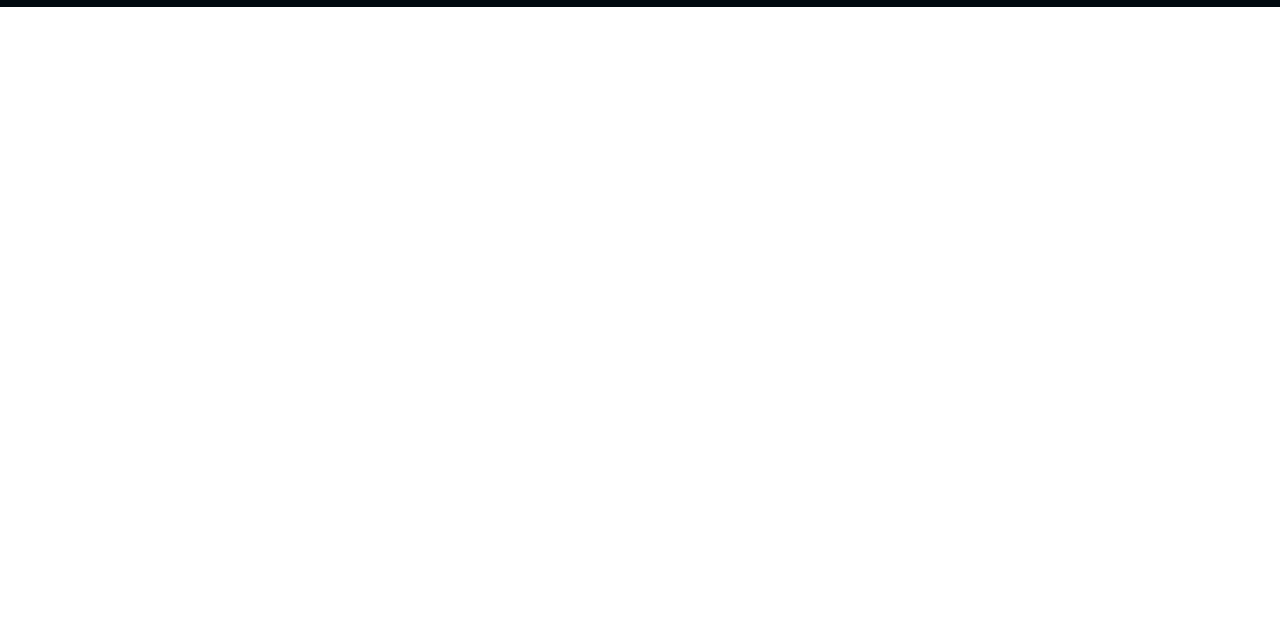
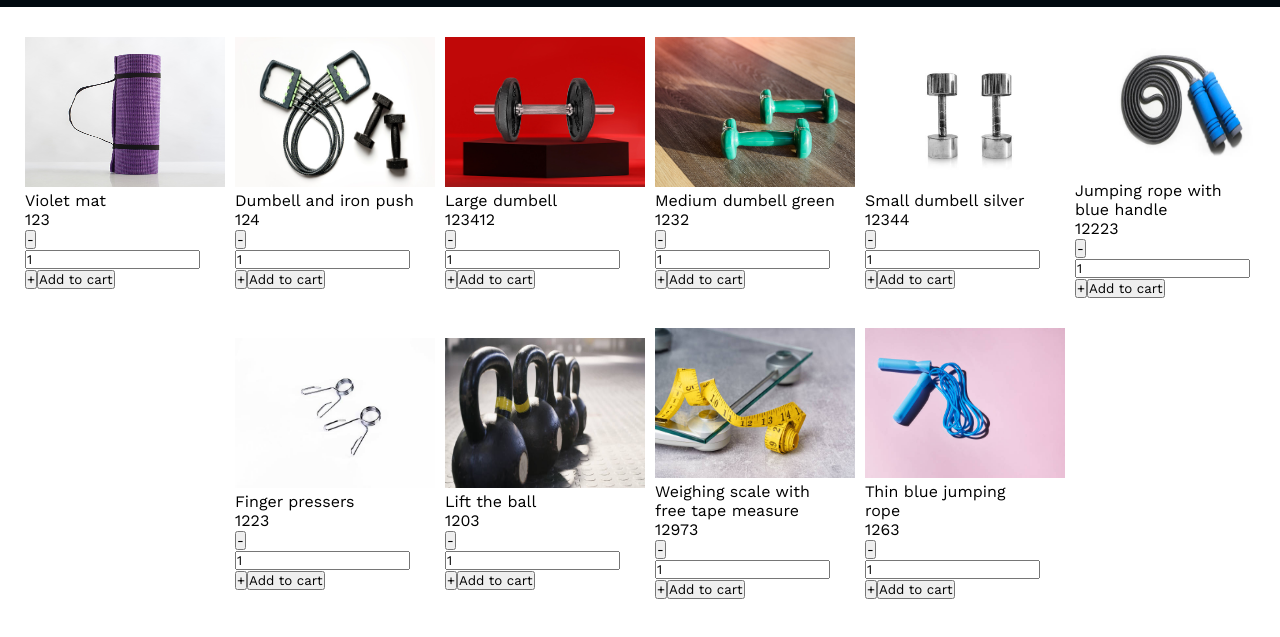
Before and after one commit to iCodeIX/shop, a plain HTML site: page index.html in a window 1280 px wide. Shown: the part 43-680 px from the top of the page. Drawn offline with nearby package versions, Linux system fonts and the light colour scheme.

Commit message:
structure of products list done with options

```diff
--- a/css/style.css
+++ b/css/style.css
@@ -32,10 +32,11 @@ a{
     margin:0 8px;
 }
 
+
     /* header nav */
 
 header{
-    position: fixed;
+    position: sticky;
     top:0;
     width: 100%;
     background-color: var(--primary-color);
@@ -81,3 +82,30 @@ header{
 .nav-list-item a{
 
 }
+
+
+/*  PRODUCTS */
+
+.products{
+    width: 100%;
+    padding: 10px;
+}
+
+.products-list{
+    display: flex;
+    flex-wrap: wrap;
+    justify-content: center;
+    align-items: center;
+    gap: 10px;
+}
+
+.product-item{
+    width: 200px;
+    height: auto;
+    padding:10px;
+}
+
+.product-image{
+    width: 200px;
+    height: 150px;
+}
--- a/index.html
+++ b/index.html
@@ -37,8 +37,19 @@
         </header>
 
 
+        <section class="products">
+            <ul class="products-list">
+                 <!-- to populate with items-->
+            </ul>
+        </section>
+
+
+
+
     </div>
+<script src="scripts/products.js"></script>
 <script src="scripts/script.js"></script>
+
 </body>
 
 </html>
--- /dev/null
+++ b/scripts/products.js
@@ -0,0 +1,63 @@
+let products = [
+        {
+            "product_id":1,
+            "product_name":"Violet mat",
+            "product_price":123,
+            "product_image":"images/products/product_1.jpg"
+        },
+        {
+            "product_id":2,
+            "product_name":"Dumbell and iron push ",
+            "product_price":124,
+            "product_image":"images/products/product_2.jpg"
+        },
+        {
+            "product_id":3,
+            "product_name":"Large dumbell",
+            "product_price":123412,
+            "product_image":"images/products/product_3.jpg"
+        },
+        {
+            "product_id":4,
+            "product_name":"Medium dumbell green",
+            "product_price":1232,
+            "product_image":"images/products/product_4.jpg"
+        },
+        {
+            "product_id":5,
+            "product_name":"Small dumbell silver",
+            "product_price":12344,
+            "product_image":"images/products/product_5.jpg"
+        },
+        {
+            "product_id":6,
+            "product_name":"Jumping rope with blue handle",
+            "product_price":12223,
+            "product_image":"images/products/product_6.jpg"
+        },
+        {
+            "product_id":7,
+            "product_name":"Finger pressers",
+            "product_price":1223,
+            "product_image":"images/products/product_7.jpg"
+        },
+        {
+            "product_id":8,
+            "product_name":"Lift the ball",
+            "product_price":1203,
+            "product_image":"images/products/product_8.jpg"
+        },
+        {
+            "product_id":9,
+            "product_name":"Weighing scale with free tape measure",
+            "product_price":12973,
+            "product_image":"images/products/product_9.jpg"
+        },
+        {
+            "product_id":10,
+            "product_name":"Thin blue jumping rope",
+            "product_price":1263,
+            "product_image":"images/products/product_10.jpg"
+        }
+
+    ]
--- a/scripts/script.js
+++ b/scripts/script.js
@@ -2,13 +2,94 @@ const hamburgerIcon = document.querySelector(".hamburger-icon");
 const closeNavIcon = document.querySelector(".close-nav-icon");
 const navMenu = document.querySelector(".header-nav");
 
+/*products variables */
+
+
+/* HEADER AND NAVIGATION */
+
 hamburgerIcon.addEventListener("click", showNavMenu);
 closeNavIcon.addEventListener("click", closeNavMenu);
 
-function showNavMenu(){
+function showNavMenu() {
     navMenu.style.display = "block";
 }
 
-function closeNavMenu(){
+function closeNavMenu() {
     navMenu.style.display = "none";
 }
+
+/* PRODUCTS SECTION */
+
+//populate products list with items
+
+const productsList = document.querySelector(".products-list");
+
+for (let i = 0; i < products.length; i++) {
+
+    let productItem = document.createElement("li");
+    productItem.className = "product-item";
+
+    let productImage = document.createElement("img");
+    productImage.className = "product-image";
+    productImage.src = products[i].product_image;
+
+
+    let productName = document.createElement("p");
+    productName.className = "product-name";
+    productName.innerText = products[i].product_name;
+
+    let productPrice = document.createElement("p");
+    productPrice.className = "product-price";
+    productPrice.innerText = products[i].product_price;
+
+    let productQuantityToBuy = document.createElement("input");
+    productQuantityToBuy.type = "number";
+    productQuantityToBuy.className = "quantity-to-buy";
+    productQuantityToBuy.value = 1;
+
+    let productDecrementQuantityToBuyBtn = document.createElement("button");
+    productDecrementQuantityToBuyBtn.className = "quantity-decrease-btn";
+    productDecrementQuantityToBuyBtn.innerText = "-";
+
+    let productIncrementQuantityToBuyBtn = document.createElement("button");
+    productIncrementQuantityToBuyBtn.className = "quantity-increase-btn";
+    productIncrementQuantityToBuyBtn.innerText = "+";
+
+    let addToCartBtn = document.createElement("button");
+    addToCartBtn.className = "product-add-cart-btn";
+    addToCartBtn.innerText = "Add to cart";
+
+    productItem.append(productImage, productName, productPrice, productDecrementQuantityToBuyBtn
+        , productQuantityToBuy, productIncrementQuantityToBuyBtn, addToCartBtn);
+    productsList.append(productItem);
+
+}
+
+// increment and decrement of quantity to buy
+
+const incrementBtn = document.querySelectorAll(".quantity-increase-btn");
+var quantity = 1;
+
+//increment buttons
+incrementBtn.forEach((item, index) => {
+    item.addEventListener('click', arrow => {
+        quantity = parseInt(incrementBtn[index].previousElementSibling.value);
+        quantity++;
+        incrementBtn[index].previousElementSibling.value = quantity;
+
+    })
+})
+
+const decrementBtn = document.querySelectorAll(".quantity-decrease-btn");
+
+//decrement buttons
+decrementBtn.forEach((item, index) => {
+    item.addEventListener('click', arrow => {
+        quantity = parseInt(decrementBtn[index].nextElementSibling.value);
+        if (quantity != 1) {
+            quantity--;
+            decrementBtn[index].nextElementSibling.value = quantity;
+        }
+
+    })
+})
```
Also changed, not shown: images/products/product_1.jpg (added), images/products/product_10.jpg (added), images/products/product_2.jpg (added), images/products/product_3.jpg (added), images/products/product_4.jpg (added), images/products/product_5.jpg (added), images/products/product_6.jpg (added), images/products/product_7.jpg (added), images/products/product_8.jpg (added), images/products/product_9.jpg (added), requirements.txt.
